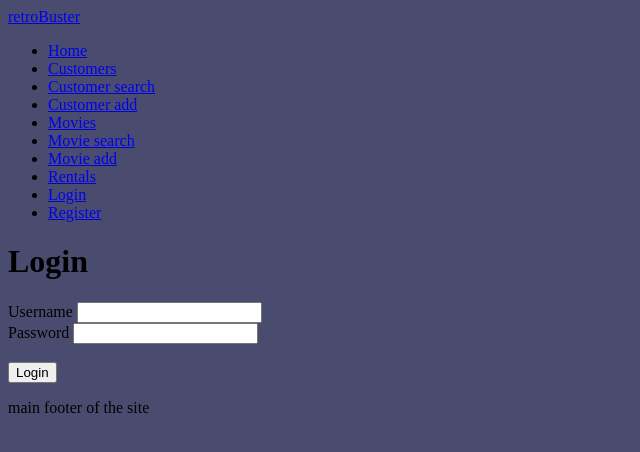
After one commit to JiiXaa/retro-buster, a Flask app: page /users/login in a window 1280 px wide. The commit adds this page. Shown: the top 452 px of the page, without its empty margins (0-640 px from the left). Run offline with Flask 3, Linux system fonts and the light colour scheme.

Commit message:
FEATURE ADD: login/logout functionality with simple user/cashier dashboard.

```diff
--- a/app/routes/users.py
+++ b/app/routes/users.py
@@ -1,10 +1,62 @@
 from app import db
-from flask import Blueprint, render_template, request, flash, redirect, url_for
+from flask import Blueprint, render_template, request, flash, redirect, url_for, session
 from app.models import User
 from werkzeug.security import generate_password_hash, check_password_hash
 from sqlalchemy.exc import SQLAlchemyError
 
 bp = Blueprint("users", __name__, url_prefix="/users")
+
+
+@bp.route("/login", methods=["GET", "POST"])
+def login():
+    if request.method == "POST":
+        # Verify the user's credentials
+        username = request.form.get("username")
+        password = request.form.get("password")
+
+        # Check if all fields are filled out
+        if not username or not password:
+            flash("Please fill out all fields.")
+            return redirect(url_for("users.login"))
+
+        # Check if the user exists or password is correct
+        user = User.query.filter_by(username=username).first()
+        if user is None:
+            flash("Invalid username or password.")
+            return redirect(url_for("users.login"))
+        password_hashed = check_password_hash(user.password_hash, password)
+        if not user or not password_hashed:
+            flash("Invalid username or password.")
+            return redirect(url_for("users.login"))
+
+        # log the user in / set session variables
+        session["logged_in"] = True
+        session["username"] = user.username
+
+        flash(f"Welcome, {user.username.capitalize()}")
+        return redirect(url_for("users.dashboard"))
+
+    return render_template("users/login.html")
+
+
+@bp.route("/logout")
+def logout():
+    # Clear session variables
+    session.clear()
+    flash("You have been logged out.")
+    return redirect(url_for("users.login"))
+
+
+@bp.route("/dashboard/<username>")
+def dashboard(username):
+    # Check if the user is logged in
+    if not session.get("logged_in"):
+        flash("Please log in to view the dashboard.")
+        return redirect(url_for("users.login"))
+    else:
+        username = session.get("username")
+        user = User.query.filter_by(username=username).first()
+        return render_template("users/dashboard.html", user=user)
 
 
 @bp.route("/register", methods=["GET", "POST"])
@@ -72,10 +124,9 @@ def register():
             db.session.add(new_user)
             db.session.commit()
             flash("User registered successfully.")
-            # TODO: redirect to the user profile page / login page
-            return redirect(url_for("users.register"))
-        # If there is an error, rollback the changes to the database and display the error message
+            return redirect(url_for("users.login"))
         except SQLAlchemyError as e:
+            # If there is an error, rollback the changes to the database and display the error message
             db.session.rollback()
             error = str(e.__dict__["orig"])
             flash(error)
--- a/app/templates/base.html
+++ b/app/templates/base.html
@@ -34,6 +34,7 @@
 
     <footer>
         <p>main footer of the site</p>
+        <!-- TODO: add social media here -->
     </footer>
 
     <script src="{{ url_for('static', filename='js/index.js') }}"></script>
--- a/app/templates/navbar.html
+++ b/app/templates/navbar.html
@@ -10,6 +10,12 @@
     <li><a href="{{ url_for('movies.movie_add') }}">Movie add</a></li>
     <li><a href="{{ url_for('rentals.index') }}">Rentals</a></li>
 
+    {% if session.logged_in %}
+    <li><a href="{{ url_for('users.dashboard', username=session.username) }}">{{ session.username|capitalize }}</a></li>
+    <li><a href="{{ url_for('users.logout') }}">Logout</a></li>
+    {% else %}
+    <li><a href="{{ url_for('users.login') }}">Login</a></li>
     <li><a href="{{ url_for('users.register') }}">Register</a></li>
+    {% endif %}
   </ul>
 </nav>
--- /dev/null
+++ b/app/templates/users/login.html
@@ -0,0 +1,26 @@
+{% extends "base.html" %}
+{% block content %}
+
+<h1>Login</h1>
+
+<form action="{{ url_for('users.login') }}" method="post">
+  <div class="form-control">
+    <label for="username">Username</label>
+    <input type="text" name="username" id="username" required> <br>
+  </div>
+
+  <div class="form-control">
+    <label for="password">Password</label>
+    <input type="password" name="password" id="password" required> <br>
+  </div>
+
+  <br>
+
+  <button type="submit">Login</button>
+</form>
+
+{% for user in users %}
+  <p>{{ user.username }} {{ user.email }}</p>
+{% endfor %}
+
+{% endblock %}
--- a/app/templates/users/register.html
+++ b/app/templates/users/register.html
@@ -49,7 +49,7 @@
 </form>
 
 {% for user in users %}
-  <p>{{ user.first_name }} {{ user.last_name }} {{ user.email }}</p>
+  <p>{{ user.username }} {{ user.email }}</p>
 {% endfor %}
 
 {% endblock %}
```
Also changed, not shown: app/templates/users/dashboard.html (added, +10 -0 lines).
